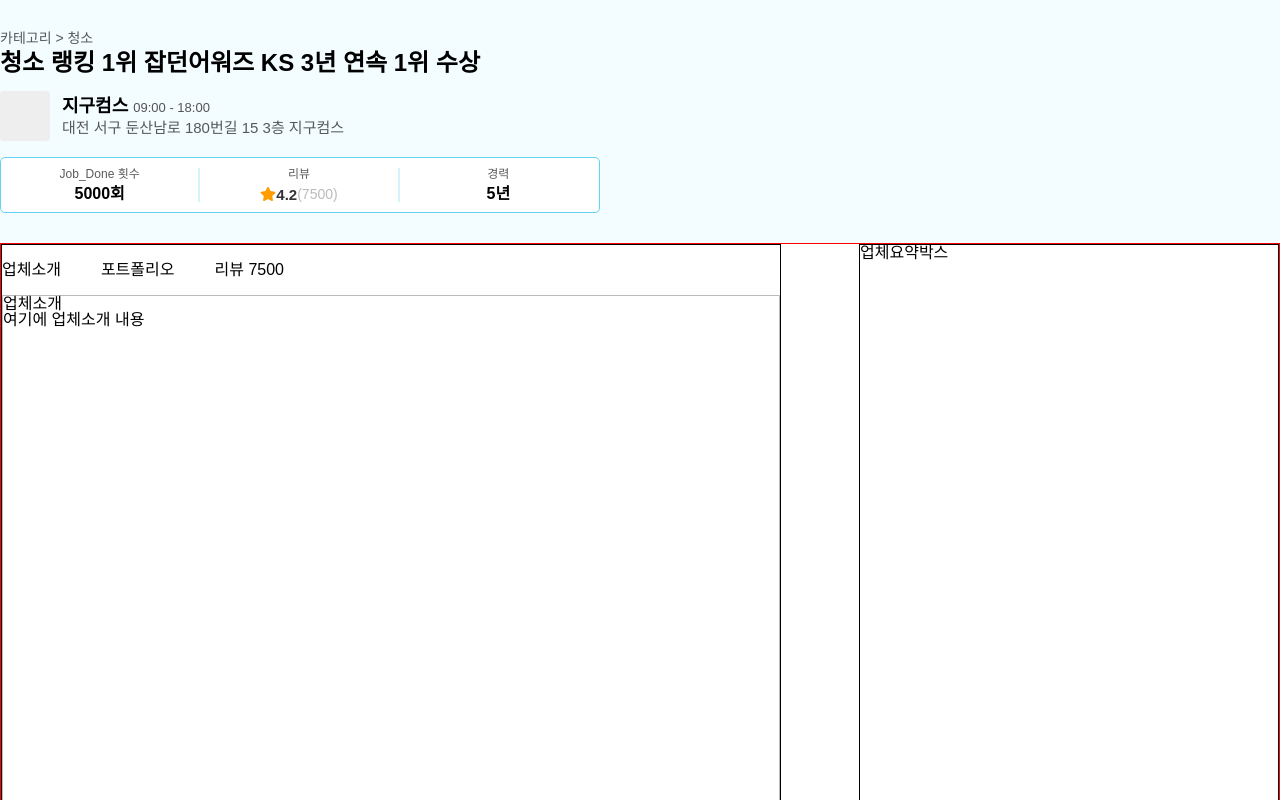
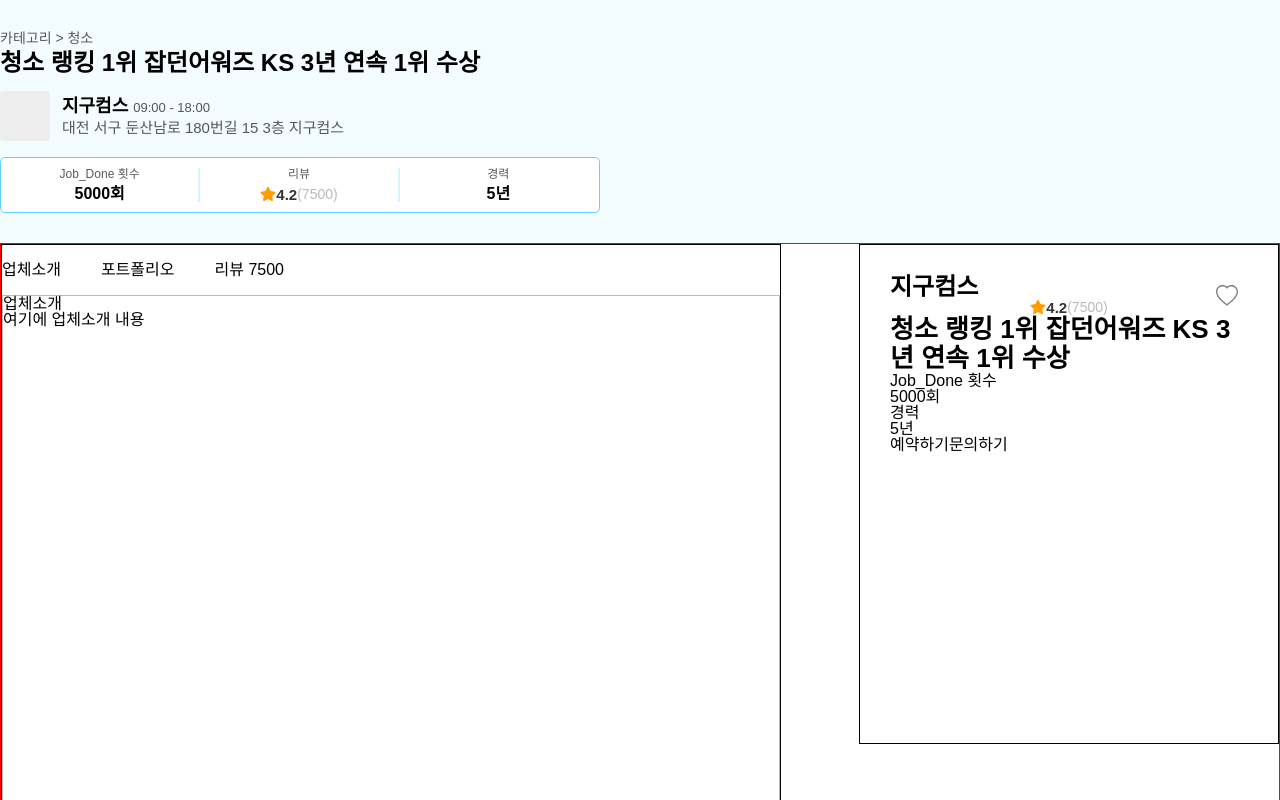
Before and after one commit to woogi95/job_done, a React (Vite) app: page /move/1 in a window 1280 px wide. Shown: the top 800 px of the page. Built offline with nearby package versions, Linux system fonts and the light colour scheme; a web font is replaced by a local one.

Commit message:
[style] 서비스 디테일 페이지 레이아웃 작업중

```diff
--- a/src/components/serviceDetail/DetailContents.jsx
+++ b/src/components/serviceDetail/DetailContents.jsx
@@ -1,9 +1,22 @@
 import React, { useEffect, useState } from "react";
 import { Link } from "react-scroll";
-import { DetailContentsDiv, DetailLayout, SummaryDiv } from "./serviceDetail";
+import {
+  CountStarDiv,
+  DetailContentsDiv,
+  DetailLayout,
+  SummaryDiv,
+} from "./serviceDetail";
+import { BsHeart, BsHeartFill } from "react-icons/bs";
+import { FaStar } from "react-icons/fa";
 
 const DetailContents = () => {
   const [isFixed, setIsFixed] = useState(false); //nav 스크롤고정
+  // 찜
+  const [isLike, setIsLike] = useState(false);
+  const ToggleLike = e => {
+    e.preventDefault();
+    setIsLike(!isLike);
+  };
 
   useEffect(() => {
     const handleScroll = () => {
@@ -63,7 +76,37 @@ const DetailContents = () => {
         </div>
       </DetailContentsDiv>
       <SummaryDiv style={{ position: isFixed ? "fixed" : "static" }}>
-        업체요약박스
+        <div className="top">
+          <h2>지구컴스</h2>
+          <div
+            className="like"
+            onClick={e => {
+              ToggleLike(e);
+            }}
+          >
+            {isLike ? <BsHeartFill /> : <BsHeart style={{ color: "gray" }} />}
+          </div>
+        </div>
+        <CountStarDiv>
+          <FaStar />
+          <em>4.2</em>
+          <span>(7500)</span>
+        </CountStarDiv>
+        <h3 className="tit">청소 랭킹 1위 잡던어워즈 KS 3년 연속 1위 수상</h3>
+        <div>
+          <div className="box">
+            <b>Job_Done 횟수</b>
+            <div>5000회</div>
+          </div>
+          <div className="box">
+            <b>경력</b>
+            <div>5년</div>
+          </div>
+        </div>
+        <button>예약하기</button>
+        <a href="/" target="_blank">
+          문의하기
+        </a>
       </SummaryDiv>
     </DetailLayout>
   );
--- a/src/components/serviceDetail/DetailTop.jsx
+++ b/src/components/serviceDetail/DetailTop.jsx
@@ -1,5 +1,5 @@
 import { FaStar } from "react-icons/fa";
-import { DetailTopDiv } from "./serviceDetail";
+import { CountStarDiv, DetailTopDiv } from "./serviceDetail";
 
 const DetailTop = () => {
   return (
@@ -23,11 +23,11 @@ const DetailTop = () => {
           </div>
           <div className="box">
             <b>리뷰</b>
-            <div className="countStar">
+            <CountStarDiv>
               <FaStar />
               <em>4.2</em>
               <span>(7500)</span>
-            </div>
+            </CountStarDiv>
           </div>
           <div className="box">
             <b>경력</b>
--- a/src/components/serviceDetail/serviceDetail.js
+++ b/src/components/serviceDetail/serviceDetail.js
@@ -86,8 +86,8 @@ export const DetailTopDiv = styled.div`
       }
     }
   }
-
-  .countStar {
+`;
+export const CountStarDiv = styled.div`
   display: flex;
   justify-content: center;
   align-items: center;
@@ -105,9 +105,7 @@ export const DetailTopDiv = styled.div`
     color: #bbb;
     font-weight: 500;
   }
-  }
 `;
-
 // DetailContents
 export const DetailContentsDiv = styled.div`
   border: 1px solid;
@@ -142,4 +140,32 @@ export const SummaryDiv = styled.div`
   top: 15px;
   z-index: 1001;
   width: 420px;
+  height: 500px;
+  padding: 30px;
+
+  .top {
+    position: relative;
+    display: flex;
+    justify-content: space-between;
+    align-items: center;
+    h2 {
+      font-size: 24px;
+      font-weight: 700;
+    }
+
+    .like svg {
+      position: absolute;
+      top: 10px;
+      right: 10px;
+      width: 22px;
+      height: 22px;
+      color: red;
+      cursor: pointer;
+    }
+  }
+  .tit {
+    font-size: 26px;
+    font-weight: 600;
+    line-height: 1.12em;
+  }
 `;
```
Lines whose indentation alone changed are shown as unchanged.
